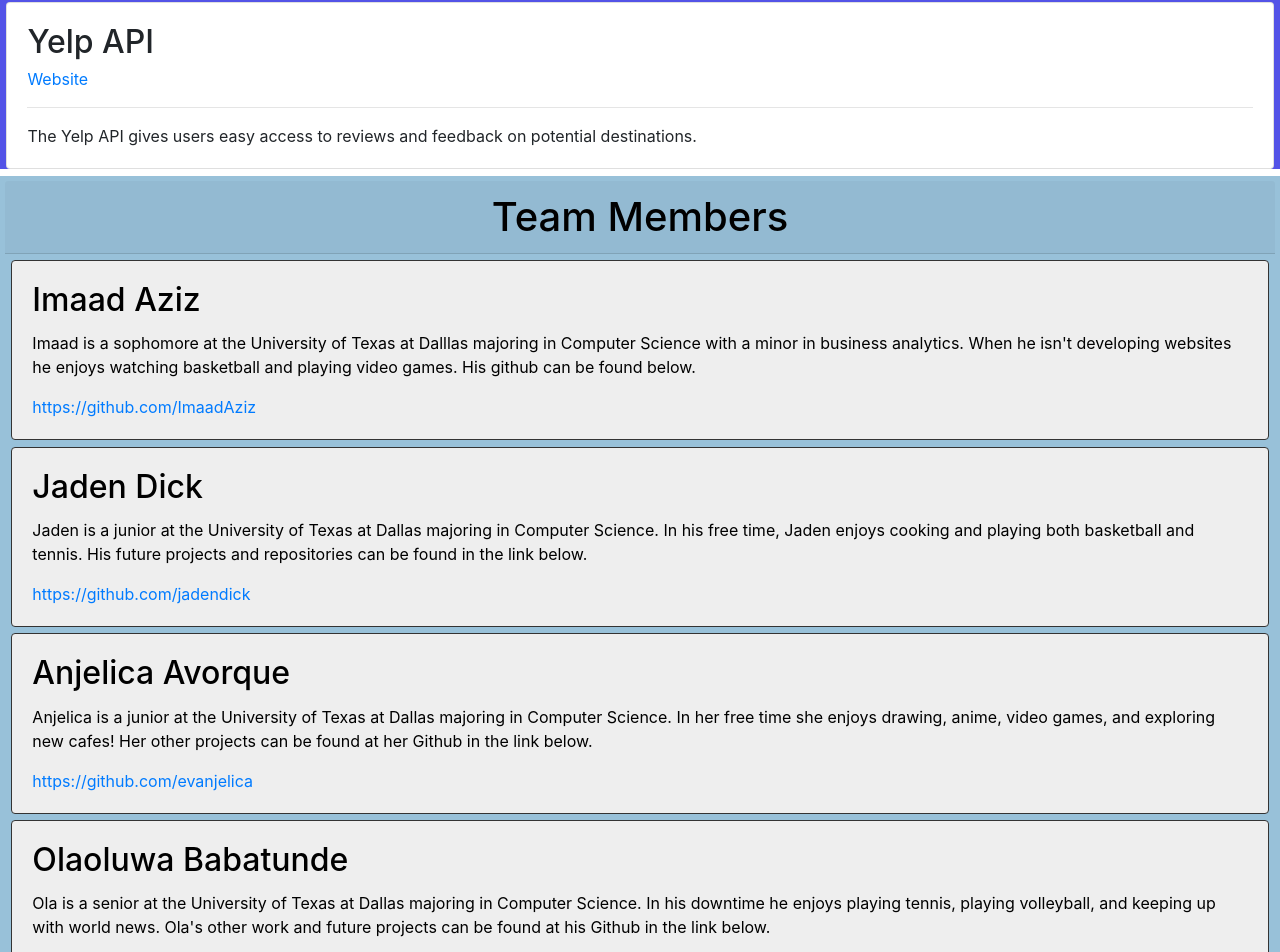
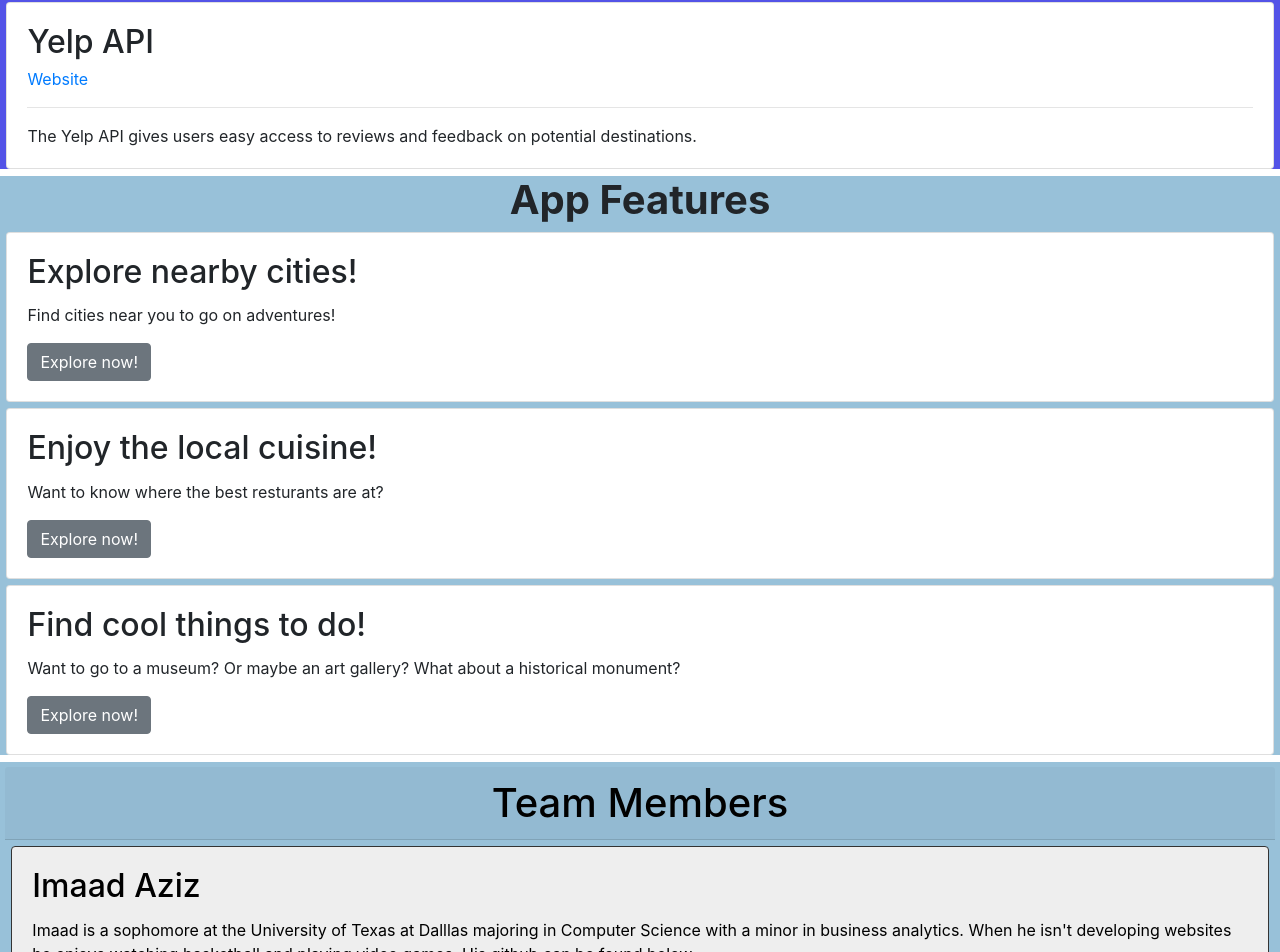
Before and after one commit to Codubee/ExploreCitiesMW4-6, a React (Create React App) app in the folder frontend/: page / in a window 1280 px wide. Shown: the part 1409-2361 px from the top of the page. Built offline with nearby package versions, Linux system fonts and the light colour scheme.

Commit message:
CB-3-Features: Added the Features Component (#8)
* Created a Features page

* Made changes to the features component

* Added more to the Features component

* Made changes to the code based on feedback

* Fixed and issue with the return

Co-authored-by: Miguel <info@codubee.com>

```diff
--- /dev/null
+++ b/frontend/src/components/LandingPage/Features/Features.css
@@ -0,0 +1,8 @@
+#header {
+    font-weight: bold;
+    text-align: center;
+}
+
+.featuresPage {
+	background-color:rgb(152, 193, 217);
+}
--- /dev/null
+++ b/frontend/src/components/LandingPage/Features/Features.js
@@ -0,0 +1,31 @@
+import React from 'react'
+import FeaturesCard from './FeaturesCard'
+import './Features.css'
+
+function Features()
+{
+    return(
+        <div className = "featuresPage">
+            <h1 id = "header">App Features</h1>
+            <div className = "features">
+                <FeaturesCard
+                    CardTitle = "Explore nearby cities!"
+                    CardText = "Find cities near you to go on adventures!"
+                    Button = "Explore now!"
+                />
+                <FeaturesCard
+                    CardTitle = "Enjoy the local cuisine!"
+                    CardText = "Want to know where the best resturants are at?"
+                    Button = "Explore now!"
+                />
+                <FeaturesCard
+                    CardTitle = "Find cool things to do!"
+                    CardText = "Want to go to a museum? Or maybe an art gallery? What about a historical monument?"
+                    Button = "Explore now!"
+                />
+            </div>
+        </div>
+    )
+}
+
+export default Features;
--- /dev/null
+++ b/frontend/src/components/LandingPage/Features/FeaturesCard.css
@@ -0,0 +1,5 @@
+.features-card-class{
+    background-color: rgb(224, 251, 252);
+    border-color: #eee;
+    margin: .5%;
+}
--- /dev/null
+++ b/frontend/src/components/LandingPage/Features/FeaturesCard.js
@@ -0,0 +1,26 @@
+import React from 'react';
+import {
+    Card, CardText, CardBody,
+    CardTitle, Button
+    } from 'reactstrap';
+import './FeaturesCard.css'
+
+function FeaturesCard(props) {
+    return(
+        <Card className = "features-card-class">
+            <CardBody>
+                <CardTitle tag='h2'>
+                    {props.CardTitle}
+                </CardTitle>
+                <CardText class = 'text'>
+                    {props.CardText}
+                </CardText>
+                <Button variant = 'primary'>
+                    {props.Button}
+                </Button>
+            </CardBody>
+        </Card>
+    )
+}
+
+export default FeaturesCard;
--- a/frontend/src/components/LandingPage/LandingPage.js
+++ b/frontend/src/components/LandingPage/LandingPage.js
@@ -2,6 +2,7 @@
 import Explanation from './Explanation/Explanation'
 import Team from './Team/Team'
 import Tools from './Tools/Tools'
+import Features from './Features/Features'
 
 function LandingPage() {
         return (
@@ -9,6 +10,7 @@
                 <>
                         <Explanation />
                         <Tools />
+                        <Features />
                         <Team />
                 </>
         )
```
